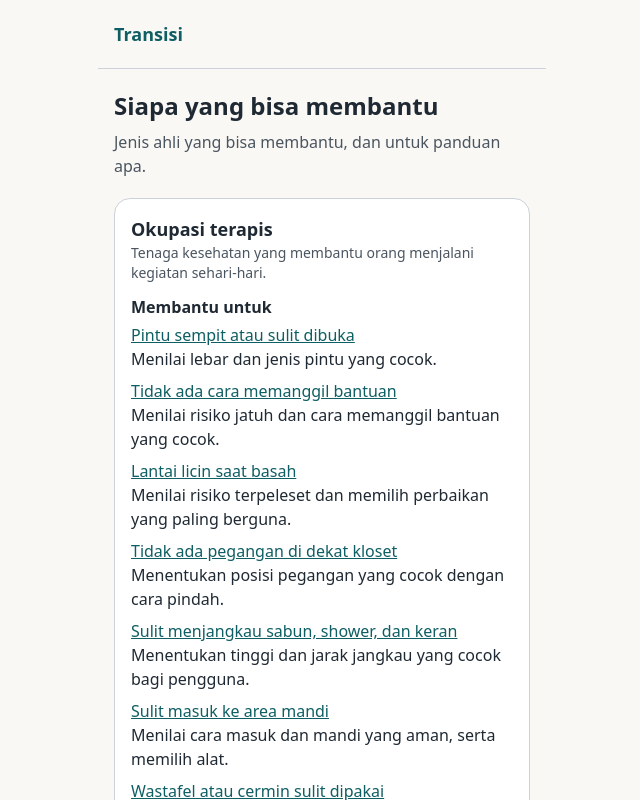
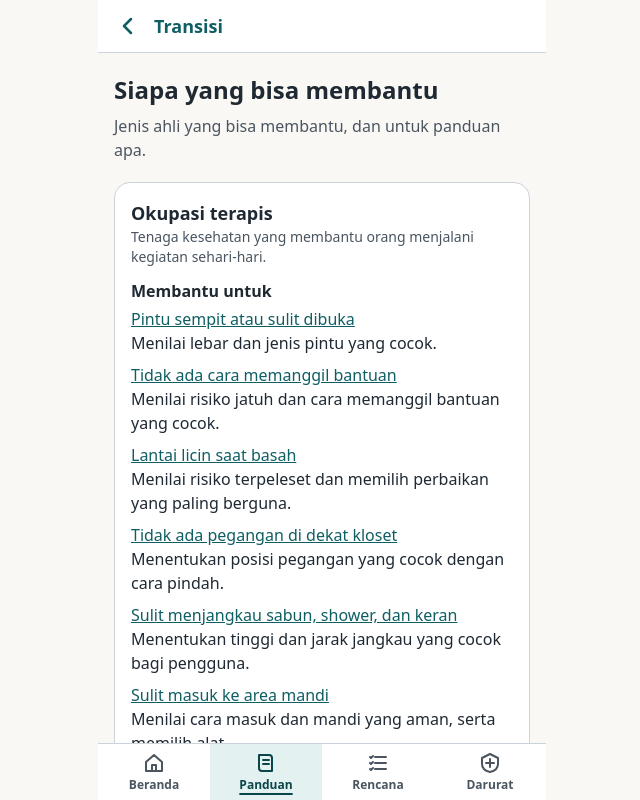
Before and after one commit to titohanafi/transisidnr, a React (Vite) app: page /#/jelajah/ahli in a window 1280 px wide. Shown: the top 800 px of the page, without its empty margins (318-958 px from the left). Built offline with nearby package versions, Linux system fonts and the light colour scheme.

Commit message:
Tampilan seperti aplikasi ponsel: header menempel, tombol kembali, bilah tab bawah
Co-Authored-By: Claude Sonnet 5.5 <noreply@anthropic.com>

```diff
--- a/content/ui.json
+++ b/content/ui.json
@@ -42,7 +42,13 @@
     "lewatiKeIsi": "Lewati ke isi",
     "privasi": "Jawaban Anda hanya tersimpan di perangkat ini dan tidak dikirim ke mana pun.",
     "tautanLain": "Tautan lain",
-    "tautanIgd": "Kapan harus ke dokter atau IGD"
+    "tautanIgd": "Kapan harus ke dokter atau IGD",
+    "menuUtama": "Menu utama",
+    "tabBeranda": "Beranda",
+    "tabPanduan": "Panduan",
+    "tabRencana": "Rencana",
+    "tabDarurat": "Darurat",
+    "halamanSebelumnya": "Halaman sebelumnya"
   },
   "igd": {
     "judul": "Kapan harus ke dokter atau IGD",
--- /dev/null
+++ b/src/components/BilahTab.tsx
@@ -0,0 +1,81 @@
+import type { ReactNode } from "react";
+import { NavLink, useLocation } from "react-router-dom";
+import { konten } from "../domain/content";
+
+const { umum } = konten.ui;
+
+const garis = {
+  fill: "none",
+  stroke: "currentColor",
+  strokeWidth: 2,
+  strokeLinecap: "round",
+  strokeLinejoin: "round",
+} as const;
+
+const TAB: { ke: string; label: string; ujung?: boolean; ikon: ReactNode }[] = [
+  {
+    ke: "/",
+    label: umum.tabBeranda,
+    ujung: true,
+    ikon: <path d="M4 11l8-7 8 7v9H4zM10 20v-6h4v6" />,
+  },
+  {
+    ke: "/jelajah",
+    label: umum.tabPanduan,
+    ikon: <path d="M5 4h10a3 3 0 0 1 3 3v13H8a3 3 0 0 1-3-3zM8 20a3 3 0 0 1-3-3M9 9h6M9 13h6" />,
+  },
+  {
+    ke: "/rencana",
+    label: umum.tabRencana,
+    ikon: <path d="M9 6h11M9 12h11M9 18h11M4 6l1 1 2-2M4 12l1 1 2-2M4 18l1 1 2-2" />,
+  },
+  {
+    ke: "/igd",
+    label: umum.tabDarurat,
+    ikon: <path d="M12 8v8M8 12h8M12 3l8 4v6c0 4-3.5 7-8 8-4.5-1-8-4-8-8V7z" />,
+  },
+];
+
+// Layar alur pertanyaan dan cetak punya bilah sendiri (atau tanpa bilah), jadi tab disembunyikan.
+const TANPA_TAB = /^\/(mulai|ruangan|asesmen|cetak)(\/|$)/;
+
+export function adaBilahTab(path: string) {
+  return !TANPA_TAB.test(path);
+}
+
+// Menu utama di bawah layar, seperti aplikasi ponsel: dekat ibu jari.
+export function BilahTab() {
+  const { pathname } = useLocation();
+  if (!adaBilahTab(pathname)) return null;
+  return (
+    <nav
+      aria-label={umum.menuUtama}
+      className="sticky bottom-0 z-10 border-t border-garis bg-white pb-[env(safe-area-inset-bottom)] print:hidden"
+    >
+      <ul className="flex">
+        {TAB.map((t) => (
+          <li key={t.ke} className="flex-1">
+            <NavLink
+              to={t.ke}
+              end={t.ujung}
+              className={({ isActive }) =>
+                `flex min-h-[56px] flex-col items-center justify-center gap-0.5 px-1 text-xs font-semibold ${
+                  isActive ? "bg-utama-muda text-utama-gelap" : "text-redup"
+                }`
+              }
+            >
+              {({ isActive }) => (
+                <>
+                  <svg viewBox="0 0 24 24" className="h-6 w-6" aria-hidden="true" {...garis}>
+                    {t.ikon}
+                  </svg>
+                  <span className={isActive ? "underline decoration-2 underline-offset-4" : ""}>{t.label}</span>
+                </>
+              )}
+            </NavLink>
+          </li>
+        ))}
+      </ul>
+    </nav>
+  );
+}
--- a/src/components/Halaman.tsx
+++ b/src/components/Halaman.tsx
@@ -1,11 +1,15 @@
 import { useEffect, useRef, type ReactNode } from "react";
-import { Link } from "react-router-dom";
+import { Link, useLocation, useNavigate } from "react-router-dom";
+import { BilahTab } from "./BilahTab";
 import { konten } from "../domain/content";
 
 const { app, umum } = konten.ui;
 
 // Kerangka semua layar: header, tautan lewati, dan fokus ke judul saat layar berganti.
 export function Halaman({ judul, children, kunciFokus }: { judul: string; children: ReactNode; kunciFokus?: string | number }) {
+  const navigate = useNavigate();
+  const { pathname } = useLocation();
+  const dalam = !["/", "/jelajah", "/rencana", "/igd"].includes(pathname);
   const h1 = useRef<HTMLHeadingElement>(null);
   useEffect(() => {
     h1.current?.focus();
@@ -24,8 +28,20 @@ export function Halaman({ judul, children, kunciFokus }: { judul: string; childr
       >
         {umum.lewatiKeIsi}
       </a>
-      <header className="border-b border-garis px-4 py-3 print:hidden">
-        <Link to="/" className="inline-flex min-h-sentuh items-center text-lg font-bold text-utama">
+      <header className="sticky top-0 z-10 flex items-center gap-1 border-b border-garis bg-white px-2 py-1 print:hidden">
+        {dalam && (
+          <button
+            type="button"
+            onClick={() => navigate(-1)}
+            aria-label={umum.halamanSebelumnya}
+            className="inline-flex h-sentuh w-sentuh items-center justify-center rounded-tombol text-utama"
+          >
+            <svg viewBox="0 0 24 24" className="h-6 w-6" aria-hidden="true" fill="none" stroke="currentColor" strokeWidth="2.5" strokeLinecap="round" strokeLinejoin="round">
+              <path d="M15 5l-7 7 7 7" />
+            </svg>
+          </button>
+        )}
+        <Link to="/" className={`inline-flex min-h-sentuh items-center text-lg font-bold text-utama ${dalam ? "" : "px-2"}`}>
           {app.nama}
         </Link>
       </header>
@@ -40,6 +56,7 @@ export function Halaman({ judul, children, kunciFokus }: { judul: string; childr
         </h1>
         {children}
       </main>
+      <BilahTab />
     </div>
   );
 }
```
Also changed, not shown: 1 other file (tests, documents, lock files or other folders).
